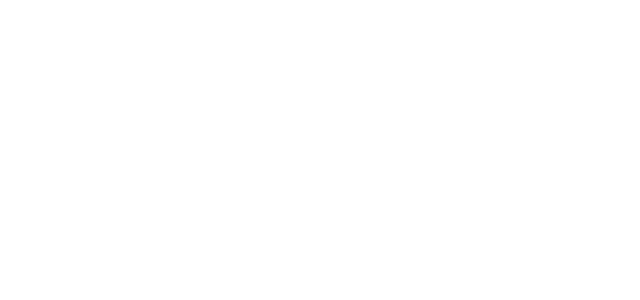
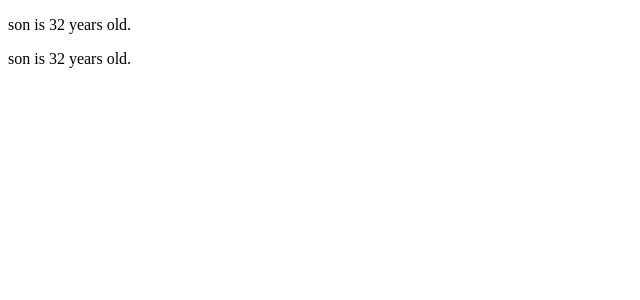
Before and after one commit to chaiheung/react240509, a React (Vite) app: page / in a window 1280 px wide. Shown: the top 300 px of the page, without its empty margins (0-640 px from the left). Built offline with nearby package versions, Linux system fonts and the light colour scheme.

Commit message:
자바스크립트 string, "",'',``

```diff
--- a/src/App.jsx
+++ b/src/App.jsx
@@ -1,7 +1,28 @@
 import React from "react";
 
 function App(props) {
-  return <div></div>;
+  // string
+  const s1 = "some string";
+  const s2 = "other string";
+  const s3 = "I'm bori";
+  const s4 = 'your name is "bori"';
+
+  // backtick
+  // template literal
+  const s5 = `another string`;
+
+  const name = "son";
+  const age = 16;
+
+  const s6 = name + " is " + age * 2 + " years old.";
+  const s7 = `${name} is ${age * 2} years old.`;
+
+  return (
+    <div>
+      <p>{s6}</p>
+      <p>{s7}</p>
+    </div>
+  );
 }
 
 export default App;
```
